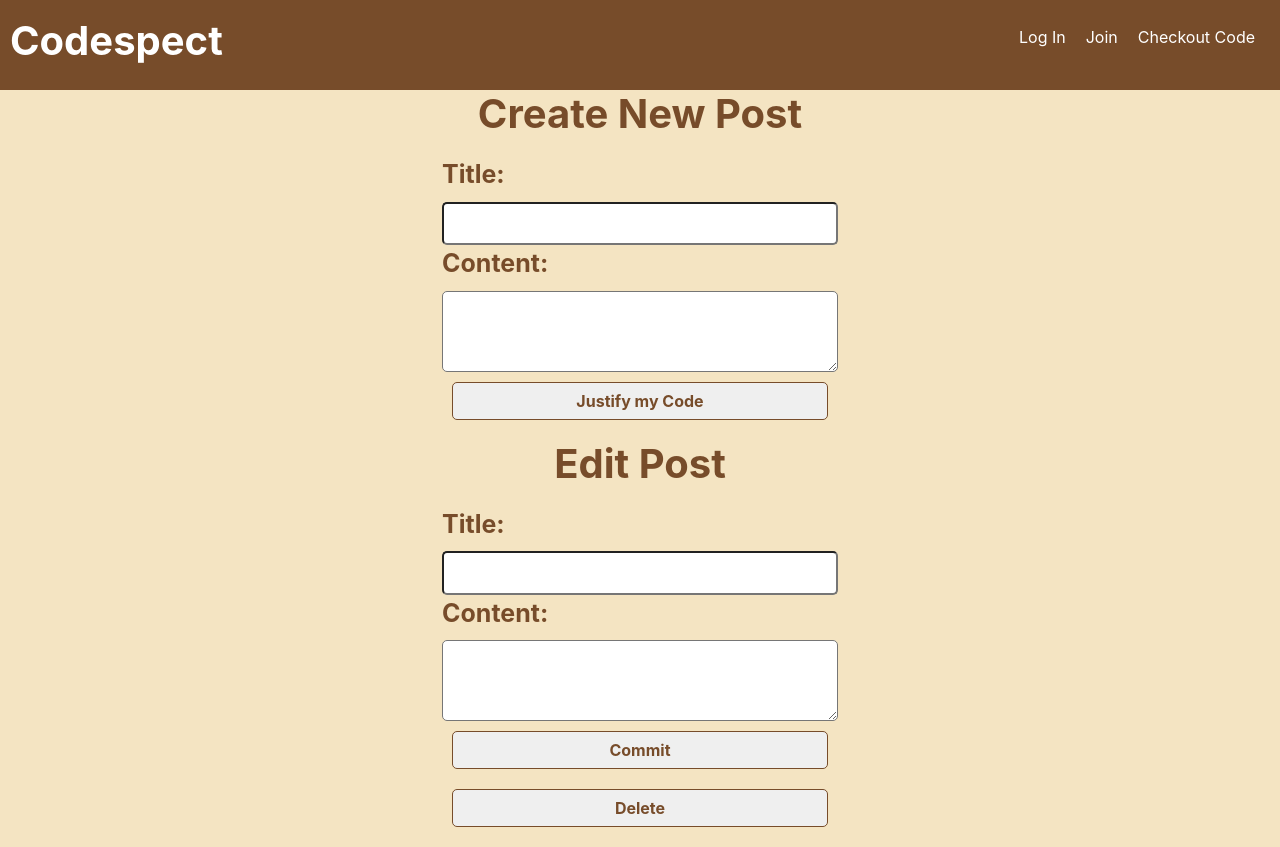
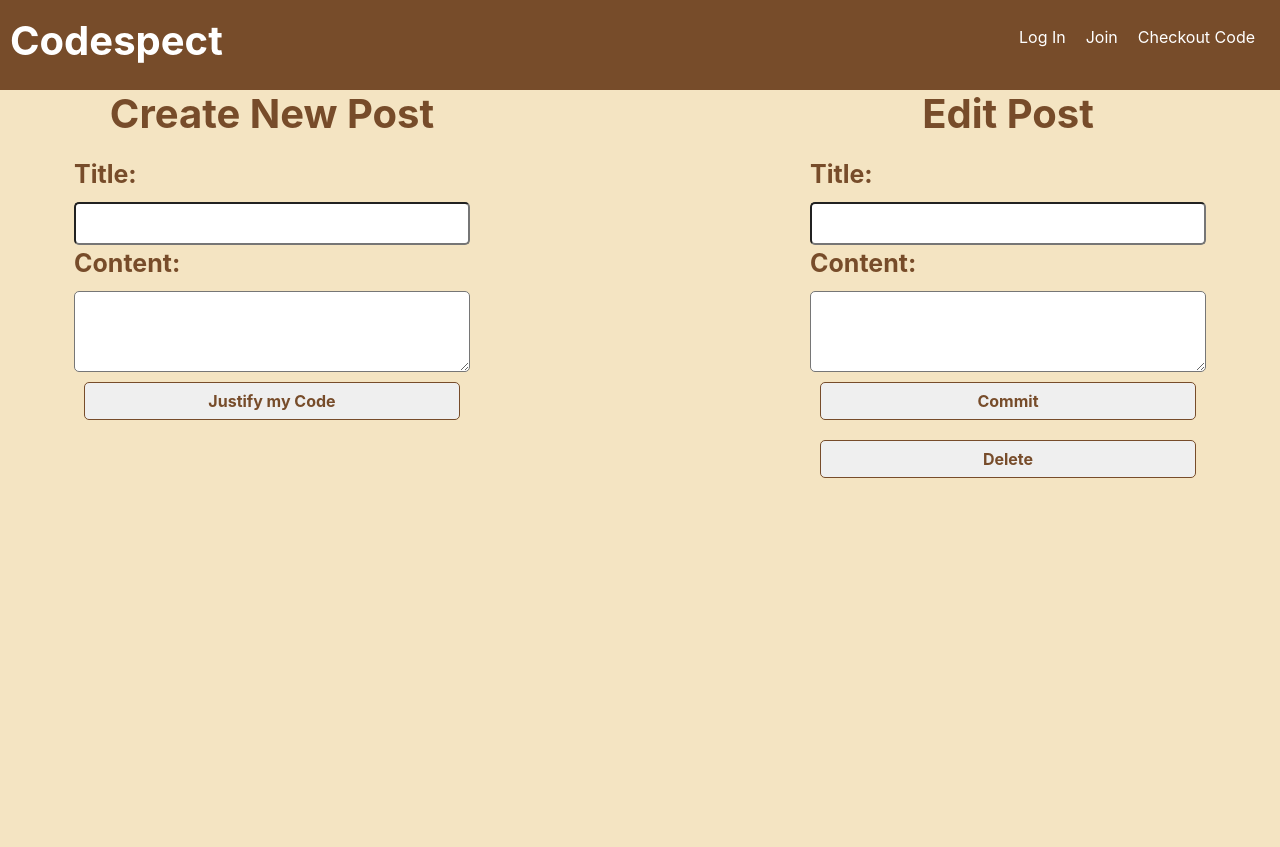
Before and after one commit to Weekend-at-MERNie-s/checkout-my-code, a React (Create React App) app in the folder client/: page /user-page in a window 1280 px wide. After the commit the page ends 800 px from the top, so only its background shows below. Built offline with nearby package versions, Linux system fonts and the light colour scheme.

Commit message:
edit user pages

```diff
--- a/client/src/components/edit-post/index.js
+++ b/client/src/components/edit-post/index.js
@@ -1,7 +1,9 @@
-import React from "react";
+import React, {useState, useEffect} from "react";
 import css from "./style.css";
 
+
 function EditPost() {
+
   return (
     <section>
       <div className="edit-post">
--- a/client/src/components/user-page/index.js
+++ b/client/src/components/user-page/index.js
@@ -26,7 +26,7 @@ function UserPage() {
 
   return (
 
-    <section>
+    <section className='user-post-page'>
       <div className="new-post">
         <h1>Create New Post</h1>
         <form className="post-form" onSubmit={handleSubmit}>
@@ -39,11 +39,9 @@ function UserPage() {
           </button>
         </form>
       </div>
+        <EditPost />
         {/* <h1>View your previous posts</h1>  */}
-        <EditPost />
-
         {/* display list post- need to use .map method (postList) */}
-
     </section>
   );
 }
--- a/client/src/components/user-page/style.css
+++ b/client/src/components/user-page/style.css
@@ -3,7 +3,14 @@ h1 {
   font-weight: bold;
 
 }
-.new-post, .old-posts {
+.user-post-page{
+  display: flex;
+  flex-direction: row;
+  justify-content: space-between;
+  margin-left: 5vw;
+  margin-right: 5vw;
+}
+.new-post {
   color: #774c2a;
   display: flex;
   flex-direction: column;
```
